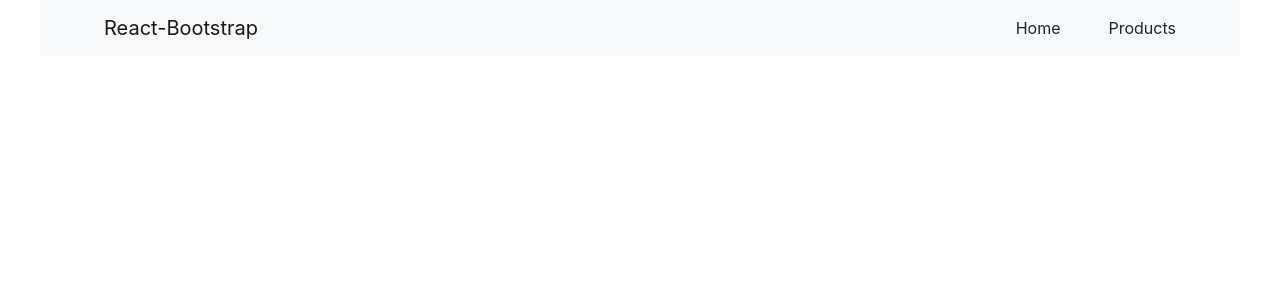
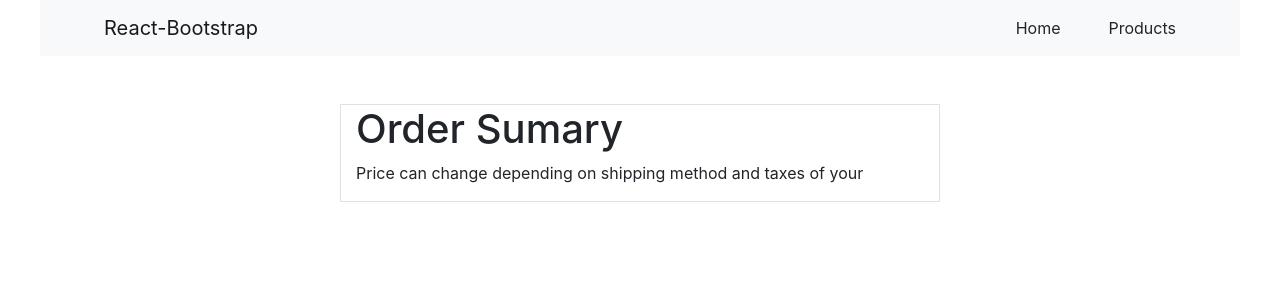
Before and after one commit to JesuHrz/hackathon-uac, a React (Create React App) app: page /OrderSumary in a window 1280 px wide. Shown: the top 300 px of the page. Built offline with nearby package versions, Linux system fonts and the light colour scheme.

Commit message:
import OrderSumary, route OrderSumary

```diff
--- a/src/App.js
+++ b/src/App.js
@@ -1,6 +1,7 @@
 import CheckOut from './Checkout'
 import Products from './List'
 import ProductDetail from './ProductDetail'
+import OrderSumary from './Order';
 
 import { Navbar, Nav } from 'react-bootstrap'
 import { BrowserRouter as Router, Switch, Route, NavLink } from 'react-router-dom'
@@ -25,6 +26,7 @@ function App () {
           <Route path="/products" component={Products}></Route>
           <Route path="/checkout" component={CheckOut}></Route>
           <Route path="/productDetail" component={ProductDetail}></Route>
+          <Route path="/OrderSumary" component={OrderSumary}></Route>
         </Switch>
       </Router>
     </div>
--- /dev/null
+++ b/src/Order/index.js
@@ -0,0 +1,47 @@
+import React from 'react';
+import {
+    Container,
+    Row,
+    Col,
+    Form,
+    Card
+} from 'react-bootstrap'
+import Product from '../List/products'
+
+
+function OrderSumary(props) {
+    return (
+        <Container className="border mt-5 col-md-6">
+            <h1>Order Sumary</h1>
+            <p> Price can change depending on shipping method and taxes of your </p>
+            {/*
+                <div className="cardWrapper mt-5">
+                    {
+                        Product.map((product, idx) => (
+                            <Row className="mt-3">
+                                <Col sm>
+                                    <img key={idx} src={product.image} alt="" className="product-img"></img>
+                                </Col>
+                                <Col sm>
+                                    <Card.Title key={idx} className="mt-3">{product.name}</Card.Title>
+                                    <Card.Subtitle key={idx} className="mb-2 text-muted">{product.description}</Card.Subtitle>
+                                    <Card.Text key={idx} className="mt-4">Farm: {product.farm}</Card.Text>
+                                    <Card.Text key={idx}>Stock: {product.stock}</Card.Text>
+                                </Col>
+                                <Col sm>
+                                    <Card.Title key={idx} className="mt-3">${product.pricePerPack}</Card.Title>
+                                    <Card.Subtitle className="mb-2 text-muted">Tax: 0.05%</Card.Subtitle>
+                                    <button className="btn-product-detail">Product Detail</button>
+                                </Col>
+                            </Row>
+                        ))
+                    }
+                </div>
+                */ }
+        </Container>
+
+    );
+
+}
+
+export default OrderSumary;
```
Also changed, not shown: src/App.css (line endings or trailing spaces).
